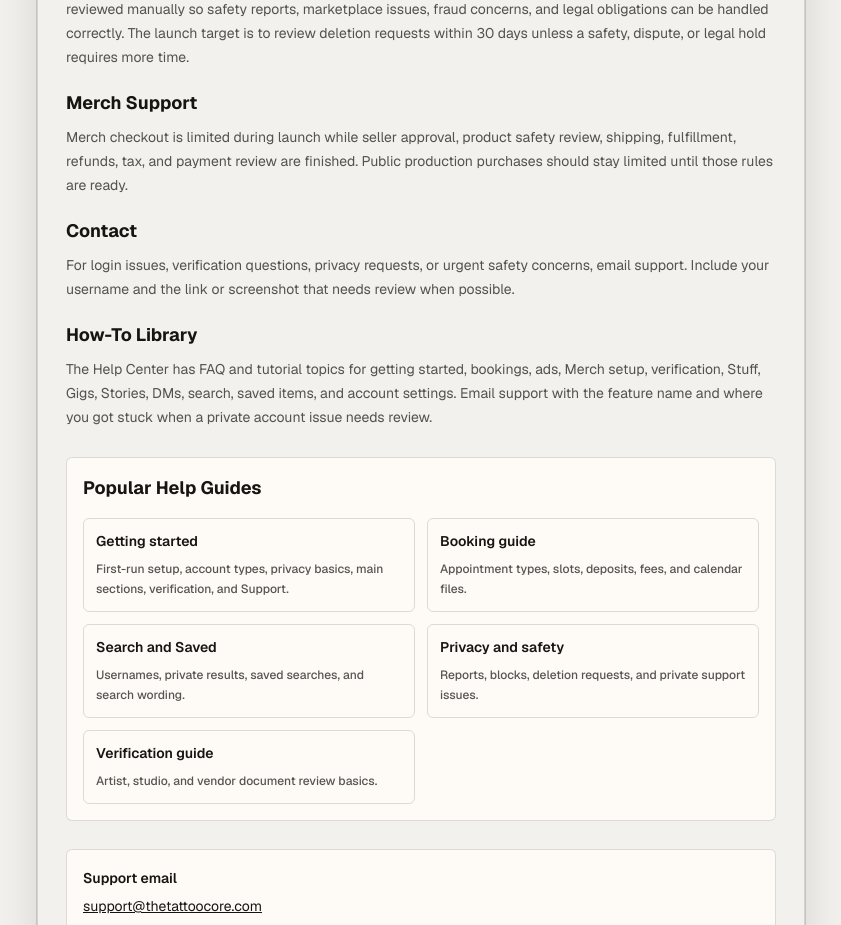
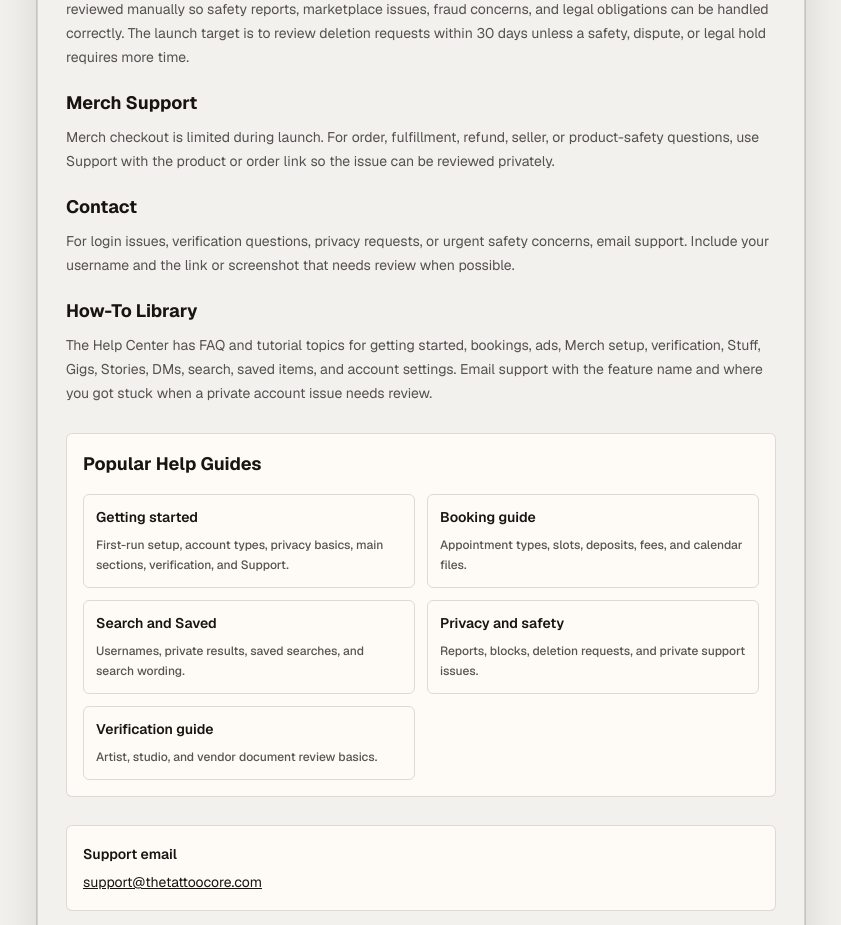
Before and after one commit to lobosdesigns/thetattoocore, a Next.js app: page /support in a window 1280 px wide. Shown: the part 820-1745 px from the top of the page, without its empty margins (219-1060 px from the left). Built offline with nearby package versions, Linux system fonts and the light colour scheme; no server answers.

Commit message:
Clarify public Merch support copy

```diff
--- a/src/app/support/page.tsx
+++ b/src/app/support/page.tsx
@@ -27,7 +27,7 @@ const sections = [
   },
   {
     body:
-      "Merch checkout is limited during launch while seller approval, product safety review, shipping, fulfillment, refunds, tax, and payment review are finished. Public production purchases should stay limited until those rules are ready.",
+      "Merch checkout is limited during launch. For order, fulfillment, refund, seller, or product-safety questions, use Support with the product or order link so the issue can be reviewed privately.",
     title: "Merch Support",
   },
   {
```
